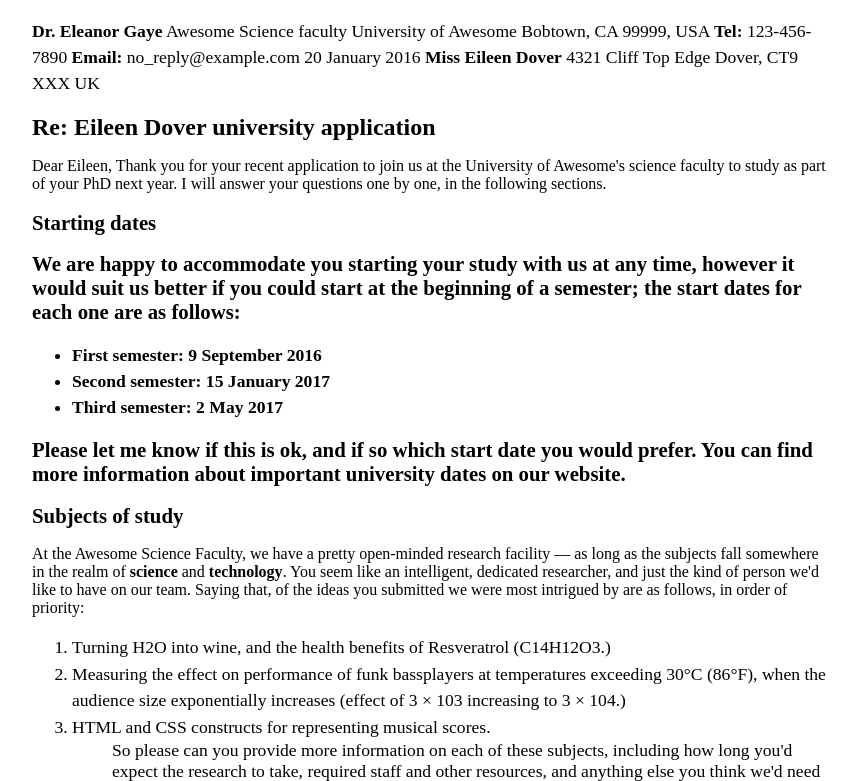
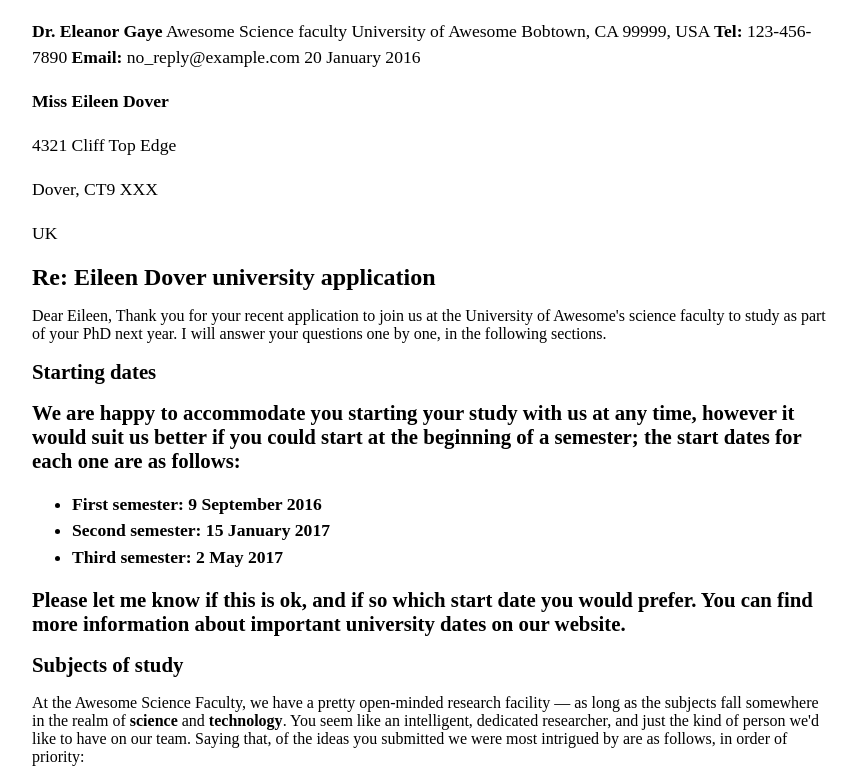
Before and after one commit to Keana-CWU/keana-cwu.github.io, a plain HTML site: page letter-markup/index.html in a window 1280 px wide. Shown: the top 781 px of the page, without its empty margins (208-1065 px from the left). Drawn offline with Linux system fonts and the light colour scheme.

Commit message:
Update index.html

```diff
--- a/letter-markup/index.html
+++ b/letter-markup/index.html
@@ -46,10 +46,10 @@ USA
 
 20 January 2016
 
-<strong>Miss Eileen Dover</strong>
-4321 Cliff Top Edge
-Dover, CT9 XXX
-UK
+<p><strong>Miss Eileen Dover</strong></p>
+<p>4321 Cliff Top Edge</p>
+<p>Dover, CT9 XXX</p>
+<p>UK</p>
 
 
 <h1>Re: Eileen Dover university application</h1>
```
